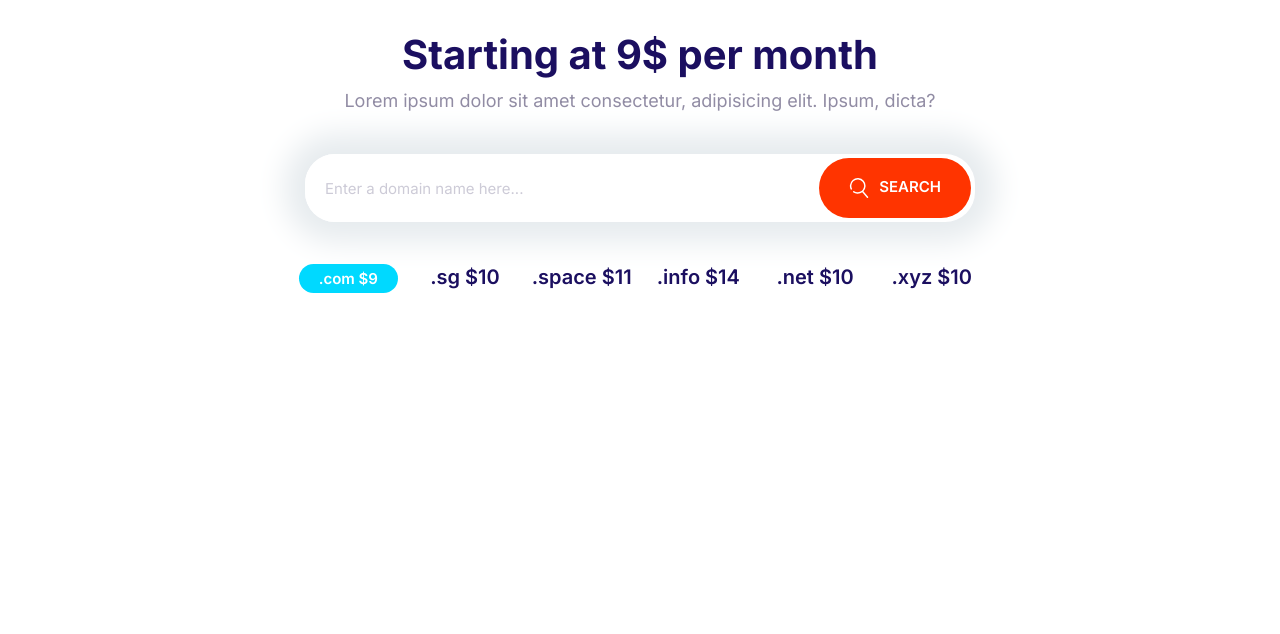
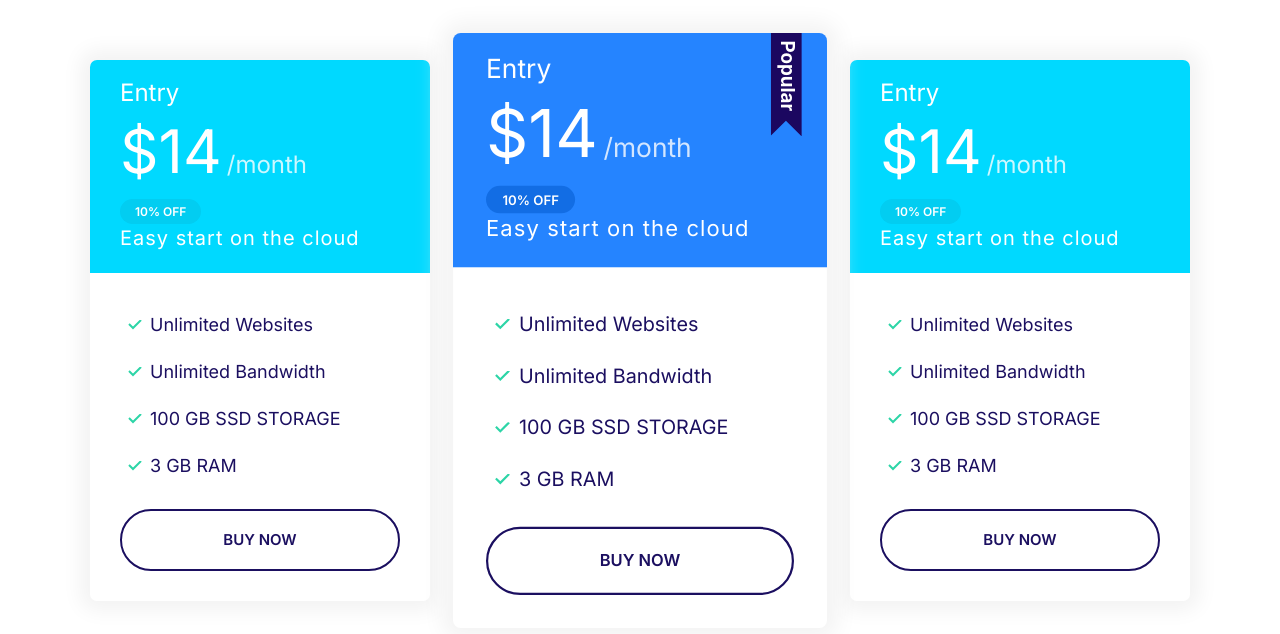
Before and after one commit to MRXdev12/moshify, a plain HTML site: page index.html in a window 1280 px wide. Drawn offline with Linux system fonts and the light colour scheme.

Commit message:
plans block component

```diff
--- a/css/styles.css
+++ b/css/styles.css
@@ -334,11 +334,23 @@
   color: #fff;
 }
 
+.card--primary .badge--primary {
+  background: #126de4;
+}
+
 .card--secondary .badge--secondary {
   background: #02cdf1;
 }
 
 /* Plans */
+
+.plan {
+  transition: transform .2s ease-out;
+}
+
+.plan--popular {
+  transform: scale(1.1);
+}
 
 .plan--popular .card__header {
   position: relative;
@@ -353,6 +365,14 @@
   right: 5%;
 }
 
+.plan:hover {
+  transform: scale(1.05);
+}
+
+.plan--popular:hover {
+  transform: scale(1.15);
+}
+
 .plan__name {
   color: #fff;
   margin: 0;
@@ -364,7 +384,7 @@
   font-size: 6rem;
 }
 
-.plna__billing-cycle {
+.plan__billing-cycle {
   font-size: 2.4rem;
   font-weight: 300;
   opacity: 0.8;
@@ -732,3 +752,14 @@
     grid-template-columns: repeat(auto-fit, minmax(10rem, 1fr));
   }
 }
+
+/* Plans Block */
+
+.block-plans .grid {
+  gap: 8rem 4rem;
+}
+
+.block-plans .card {
+  max-width: 500px;
+  margin: 0 auto;
+}
--- a/index.html
+++ b/index.html
@@ -15,28 +15,69 @@
     <link rel="stylesheet" href="css/styles.css" />
   </head>
   <body>
-    <section class="blck container block-domain">
-      <header class="block__header">
-        <h2>Starting at 9$ per month</h2>
-        <p>
-          Lorem ipsum dolor sit amet consectetur, adipisicing elit. Ipsum,
-          dicta?
-        </p>
-      </header>
-      <div class="input-group">
-        <input type="text" class="input" placeholder="Enter a domain name here..."></input>
-        <button class="btn btn--accent"><svg class="icon icon--white">
-          <use xlink:href="images/sprite.svg#search"></use>
-        </svg>Search</button>
-    </div>
-      <ul class="list block-domain__prices">
-        <li><span class="badge badge--secondary">.com $9</span></li>
-        <li>.sg $10</li>
-        <li>.space $11</li>
-        <li>.info $14</li>
-        <li>.net $10</li>
-        <li>.xyz $10</li>
-      </ul>
+    <section class="block container block-plans">
+      <div class="grid grid--1x3">
+        <div class="plan">
+          <div class="card card--secondary">
+            <header class="card__header">
+              <h3 class="plan__name">Entry</h3>
+              <span class="plan__price">$14</span>
+              <span class="plan__billing-cycle">/month</span>
+              <span class="badge badge--secondary badge--small">10% OFF</span>
+              <span class="plan__description">Easy start on the cloud</span>
+            </header>
+            <div class="card__body">
+              <ul class="list list--tick">
+                <li class="list__item">Unlimited Websites</li>
+                <li class="list__item">Unlimited Bandwidth</li>
+                <li class="list__item">100 GB SSD STORAGE</li>
+                <li class="list__item">3 GB RAM</li>
+              </ul>
+              <button class="btn btn--outline btn--block">Buy Now</button>
+            </div>
+          </div>
+        </div>
+        <div class="plan plan--popular">
+          <div class="card card--primary">
+            <header class="card__header">
+              <h3 class="plan__name">Entry</h3>
+              <span class="plan__price">$14</span>
+              <span class="plan__billing-cycle">/month</span>
+              <span class="badge badge--primary badge--small">10% OFF</span>
+              <span class="plan__description">Easy start on the cloud</span>
+            </header>
+            <div class="card__body">
+              <ul class="list list--tick">
+                <li class="list__item">Unlimited Websites</li>
+                <li class="list__item">Unlimited Bandwidth</li>
+                <li class="list__item">100 GB SSD STORAGE</li>
+                <li class="list__item">3 GB RAM</li>
+              </ul>
+              <button class="btn btn--outline btn--block">Buy Now</button>
+            </div>
+          </div>
+        </div>
+        <div class="plan">
+          <div class="card card--secondary">
+            <header class="card__header">
+              <h3 class="plan__name">Entry</h3>
+              <span class="plan__price">$14</span>
+              <span class="plan__billing-cycle">/month</span>
+              <span class="badge badge--secondary badge--small">10% OFF</span>
+              <span class="plan__description">Easy start on the cloud</span>
+            </header>
+            <div class="card__body">
+              <ul class="list list--tick">
+                <li class="list__item">Unlimited Websites</li>
+                <li class="list__item">Unlimited Bandwidth</li>
+                <li class="list__item">100 GB SSD STORAGE</li>
+                <li class="list__item">3 GB RAM</li>
+              </ul>
+              <button class="btn btn--outline btn--block">Buy Now</button>
+            </div>
+          </div>
+        </div>
+      </div>
     </section>
     <script src="js/main.js"></script>
   </body>
```
Also changed, not shown: components/cards.html (+0 -2 lines), components/plans-block.html (added, +64 -0 lines).
